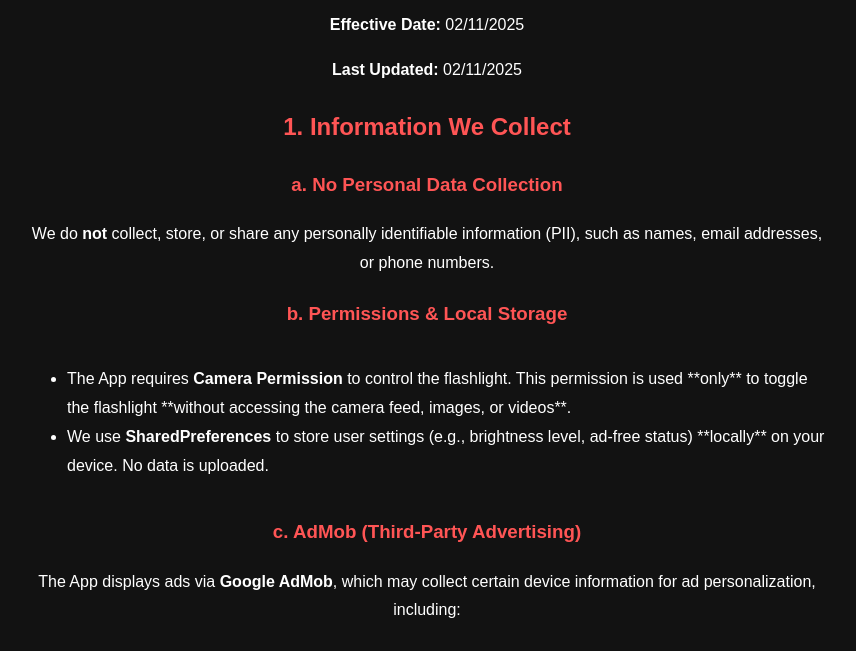
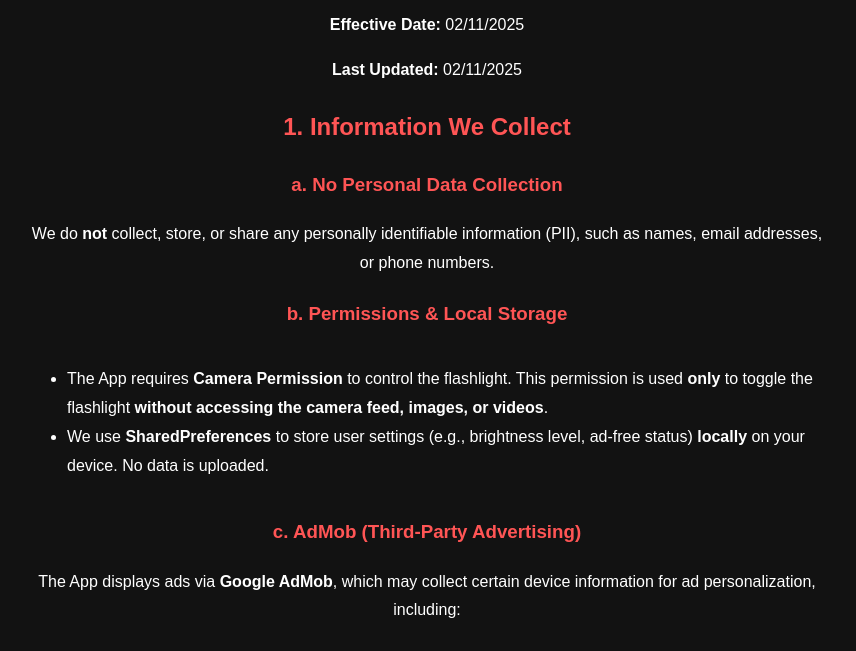
Before and after one commit to Jubaroo/FlashlightPP, a plain HTML site: page index.html in a window 1280 px wide. Shown: the part 149-800 px from the top of the page, without its empty margins (213-1069 px from the left). Drawn offline with Linux system fonts and the light colour scheme.

Commit message:
Update index.html

```diff
--- a/index.html
+++ b/index.html
@@ -1,11 +1,13 @@
 <!DOCTYPE html>
 <html lang="en">
 <head>
+  <!-- Head: Metadata, title, and styling for the Privacy Policy page -->
   <meta charset="UTF-8">
   <meta name="viewport" content="width=device-width, initial-scale=1.0">
   <meta name="description" content="Privacy Policy for Flashlight App">
   <title>Privacy Policy - Flashlight App</title>
   <style>
+    /* Global page styling */
     body {
       font-family: Arial, sans-serif;
       background-color: #121212;
@@ -16,9 +18,11 @@
       line-height: 1.8;
       text-align: center;
     }
+    /* Heading styling */
     h1, h2, h3 {
       color: #ff5555;
     }
+    /* Link styling */
     a {
       color: #00aaff;
       text-decoration: none;
@@ -27,10 +31,12 @@
     a:hover {
       text-decoration: underline;
     }
+    /* List styling */
     ul {
       display: inline-block;
       text-align: left;
     }
+    /* Skip link for accessibility */
     .skip-link {
       position: absolute;
       top: -40px;
@@ -46,27 +52,42 @@
   </style>
 </head>
 <body>
+  <!-- Accessibility skip link -->
   <a href="#main-content" class="skip-link">Skip to content</a>
+
   <header>
+    <!-- Header section with page title and effective dates -->
     <h1>Privacy Policy for Flashlight App</h1>
     <p><strong>Effective Date:</strong> 02/11/2025</p>
     <p><strong>Last Updated:</strong> 02/11/2025</p>
   </header>
+
   <main id="main-content">
+    <!-- Section 1: Information We Collect -->
     <section id="information">
       <h2>1. Information We Collect</h2>
+
       <article>
+        <!-- Article detailing the non-collection of personal data -->
         <h3>a. No Personal Data Collection</h3>
         <p>We do <strong>not</strong> collect, store, or share any personally identifiable information (PII), such as names, email addresses, or phone numbers.</p>
       </article>
+
       <article>
+        <!-- Article detailing permissions and local storage usage -->
         <h3>b. Permissions & Local Storage</h3>
         <ul>
-          <li>The App requires <strong>Camera Permission</strong> to control the flashlight. This permission is used **only** to toggle the flashlight **without accessing the camera feed, images, or videos**.</li>
-          <li>We use <strong>SharedPreferences</strong> to store user settings (e.g., brightness level, ad-free status) **locally** on your device. No data is uploaded.</li>
+          <li>
+            The App requires <strong>Camera Permission</strong> to control the flashlight. This permission is used <strong>only</strong> to toggle the flashlight <strong>without accessing the camera feed, images, or videos</strong>.
+          </li>
+          <li>
+            We use <strong>SharedPreferences</strong> to store user settings (e.g., brightness level, ad-free status) <strong>locally</strong> on your device. No data is uploaded.
+          </li>
         </ul>
       </article>
+
       <article>
+        <!-- Article detailing third-party advertising via AdMob -->
         <h3>c. AdMob (Third-Party Advertising)</h3>
         <p>The App displays ads via <strong>Google AdMob</strong>, which may collect certain device information for ad personalization, including:</p>
         <ul>
@@ -74,14 +95,21 @@
           <li>IP addresses</li>
           <li>App interaction and usage data</li>
         </ul>
-        <p><strong>Legal Basis:</strong> Under GDPR, AdMob processes data based on your <strong>explicit consent</strong>, obtained through Google's Consent Management Platform.</p>
-        <p>Manage or withdraw consent here:
+        <p>
+          <strong>Legal Basis:</strong> Under GDPR, AdMob processes data based on your <strong>explicit consent</strong>, obtained through Google's Consent Management Platform.
+        </p>
+        <p>
+          Manage or withdraw consent here:
           <a href="https://adssettings.google.com" target="_blank">Google Ads Settings</a>
         </p>
-        <p>For details, see <a href="https://policies.google.com/technologies/ads" target="_blank">Google AdMob Privacy Policy</a>.</p>
+        <p>
+          For details, see
+          <a href="https://policies.google.com/technologies/ads" target="_blank">Google AdMob Privacy Policy</a>.
+        </p>
       </article>
     </section>
 
+    <!-- Section 2: How We Use Your Information -->
     <section id="usage">
       <h2>2. How We Use Your Information</h2>
       <p>Since we do not collect any user data, we only use locally stored settings to:</p>
@@ -91,17 +119,25 @@
       </ul>
     </section>
 
+    <!-- Section 3: Third-Party Services -->
     <section id="third-party">
       <h2>3. Third-Party Services</h2>
       <article>
+        <!-- Article on Google AdMob for advertising -->
         <h3>Google AdMob (Advertising)</h3>
         <ul>
           <li>AdMob may collect device identifiers, IP addresses, and usage data for ad personalization.</li>
-          <li><strong>International Data Transfers:</strong> AdMob may transfer data outside the EU (e.g., to the U.S.). Google ensures compliance through <strong>Standard Contractual Clauses (SCCs)</strong> and other GDPR-approved safeguards.</li>
-          <li><strong>Data Retention:</strong> AdMob retains data as long as necessary for ad personalization, following Google’s retention policies. See <a href="https://policies.google.com/technologies/ads" target="_blank">Google’s Data Retention Policy</a>.</li>
+          <li>
+            <strong>International Data Transfers:</strong> AdMob may transfer data outside the EU (e.g., to the U.S.). Google ensures compliance through <strong>Standard Contractual Clauses (SCCs)</strong> and other GDPR-approved safeguards.
+          </li>
+          <li>
+            <strong>Data Retention:</strong> AdMob retains data as long as necessary for ad personalization, following Google’s retention policies. See
+            <a href="https://policies.google.com/technologies/ads" target="_blank">Google’s Data Retention Policy</a>.
+          </li>
         </ul>
       </article>
       <article>
+        <!-- Article on Google Play Billing for in-app purchases -->
         <h3>Google Play Billing (In-App Purchases)</h3>
         <ul>
           <li>If you purchase <strong>"Remove Ads"</strong>, payment is processed via <strong>Google Play</strong>. We do not store any payment details.</li>
@@ -109,21 +145,30 @@
       </article>
     </section>
 
+    <!-- Section 4: Children's Privacy -->
     <section id="childrens-privacy">
       <h2>4. Children's Privacy</h2>
       <p>The Flashlight App is suitable for all ages and does not collect personal data.</p>
-      <p>However, advertisements displayed through <strong>Google AdMob</strong> may be interest-based. If you are a parent and want to restrict personalized ads for your child, you can adjust settings using:</p>
+      <p>
+        However, advertisements displayed through <strong>Google AdMob</strong> may be interest-based. If you are a parent and want to restrict personalized ads for your child, you can adjust settings using:
+      </p>
       <ul>
-        <li><a href="https://adssettings.google.com" target="_blank">Google Ad Preferences</a> (Disable personalized ads)</li>
-        <li><a href="https://families.google.com/familylink/" target="_blank">Google Family Link</a> (Manage child accounts)</li>
+        <li>
+          <a href="https://adssettings.google.com" target="_blank">Google Ad Preferences</a> (Disable personalized ads)
+        </li>
+        <li>
+          <a href="https://families.google.com/familylink/" target="_blank">Google Family Link</a> (Manage child accounts)
+        </li>
       </ul>
     </section>
 
+    <!-- Section 5: Changes to This Privacy Policy -->
     <section id="policy-changes">
       <h2>5. Changes to This Privacy Policy</h2>
       <p>We may update this Privacy Policy periodically. Significant changes will be communicated via an in-app notice.</p>
     </section>
 
+    <!-- Section 6: Contact Information -->
     <section id="contact">
       <h2>6. Contact Us</h2>
       <p>If you have any questions, contact us at:</p>
@@ -132,6 +177,7 @@
   </main>
 
   <footer>
+    <!-- Footer: Copyright information -->
     <p>&copy; 2025 Flashlight App. All rights reserved.</p>
   </footer>
 </body>
```
